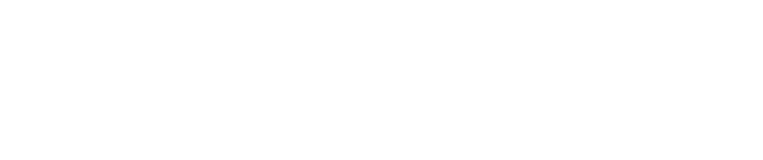
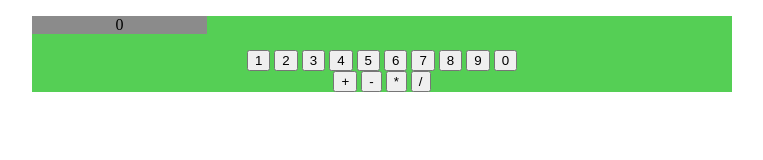
Before and after one commit to KorenPapazian/Calculette, a plain HTML site: page index.html in a window 1280 px wide. Shown: the whole page, without its empty margins (258-1021 px from the left). Drawn offline with Linux system fonts and the light colour scheme.

Commit message:
HTML and CSS

```diff
--- a/css/style.css
+++ b/css/style.css
@@ -0,0 +1,14 @@
+body {
+    margin: 0 auto;
+    width: 700px;
+    text-align: center;
+}
+
+#calculette {
+    background-color: rgb(85, 207, 85);
+}
+
+#ecran {
+    width: 25%;
+    background-color: rgb(139, 139, 139);
+}
--- a/index.html
+++ b/index.html
@@ -13,18 +13,32 @@
     </head>
 
     <body>
+       <div id="calculette">
+            <div id="ecran">
+                <p>0</p>
+            </div>
 
-        <header>
+            <div id="touche">
+                <button id="one">1</button>
+                <button id="two">2</button>
+                <button id="three">3</button>
+                <button id="four">4</button>
+                <button id="five">5</button>
+                <button id="six">6</button>
+                <button id="seven">7</button>
+                <button id="eight">8</button>
+                <button id="nine">9</button>
+                <button id="ten">0</button>
+            </div>
 
-        </header>
+            <div id="operations">
+                <button id="plus">+</button>
+                <button id="moins">-</button>
+                <button id="fois">*</button>
+                <button id="diviser">/</button>
+            </div>
 
-        <main>
-
-        </main>
-
-        <footer>
-
-        </footer>
+       </div>
 
         <script src="js/app.js"></script>
     </body>
```
